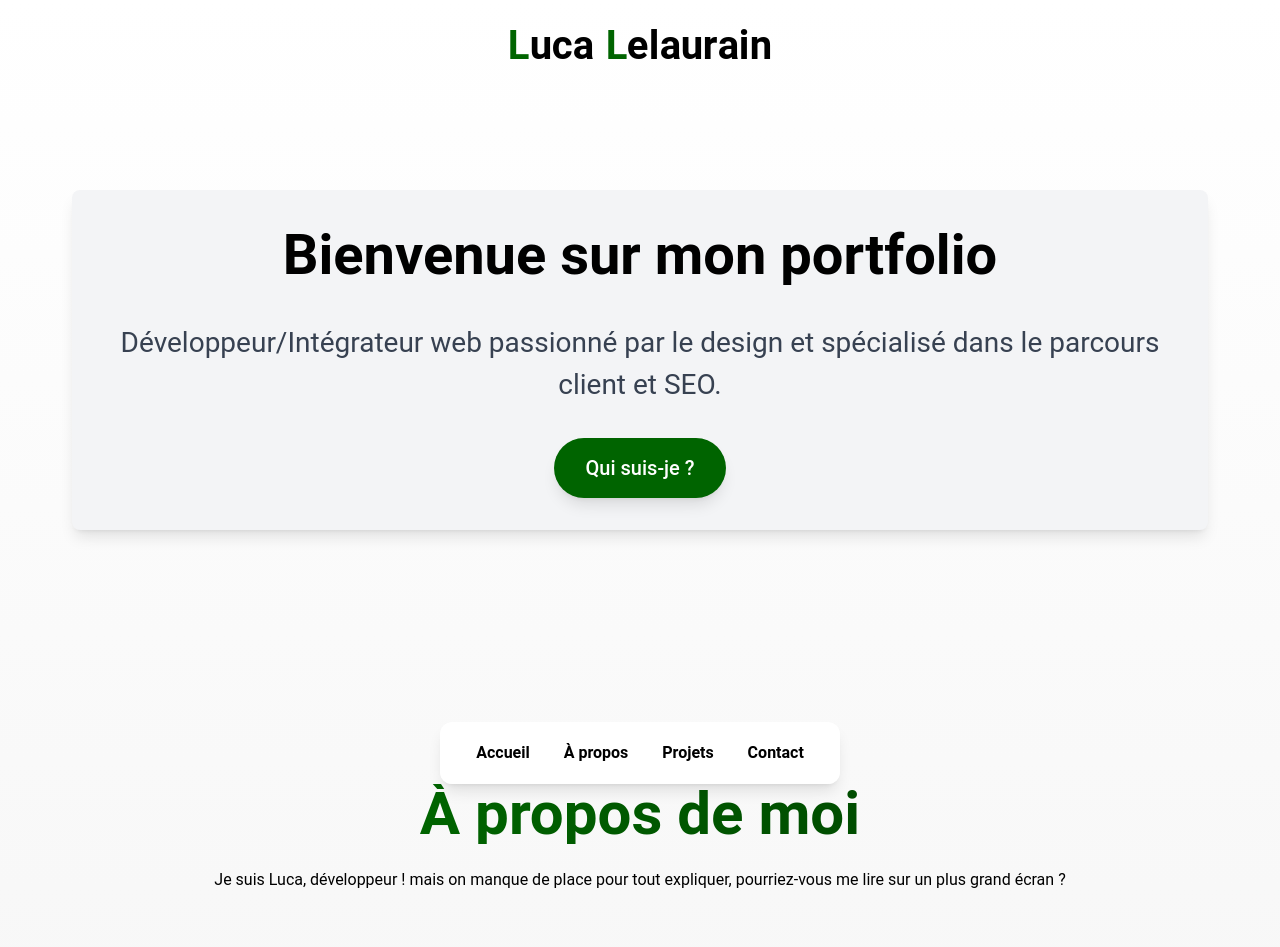
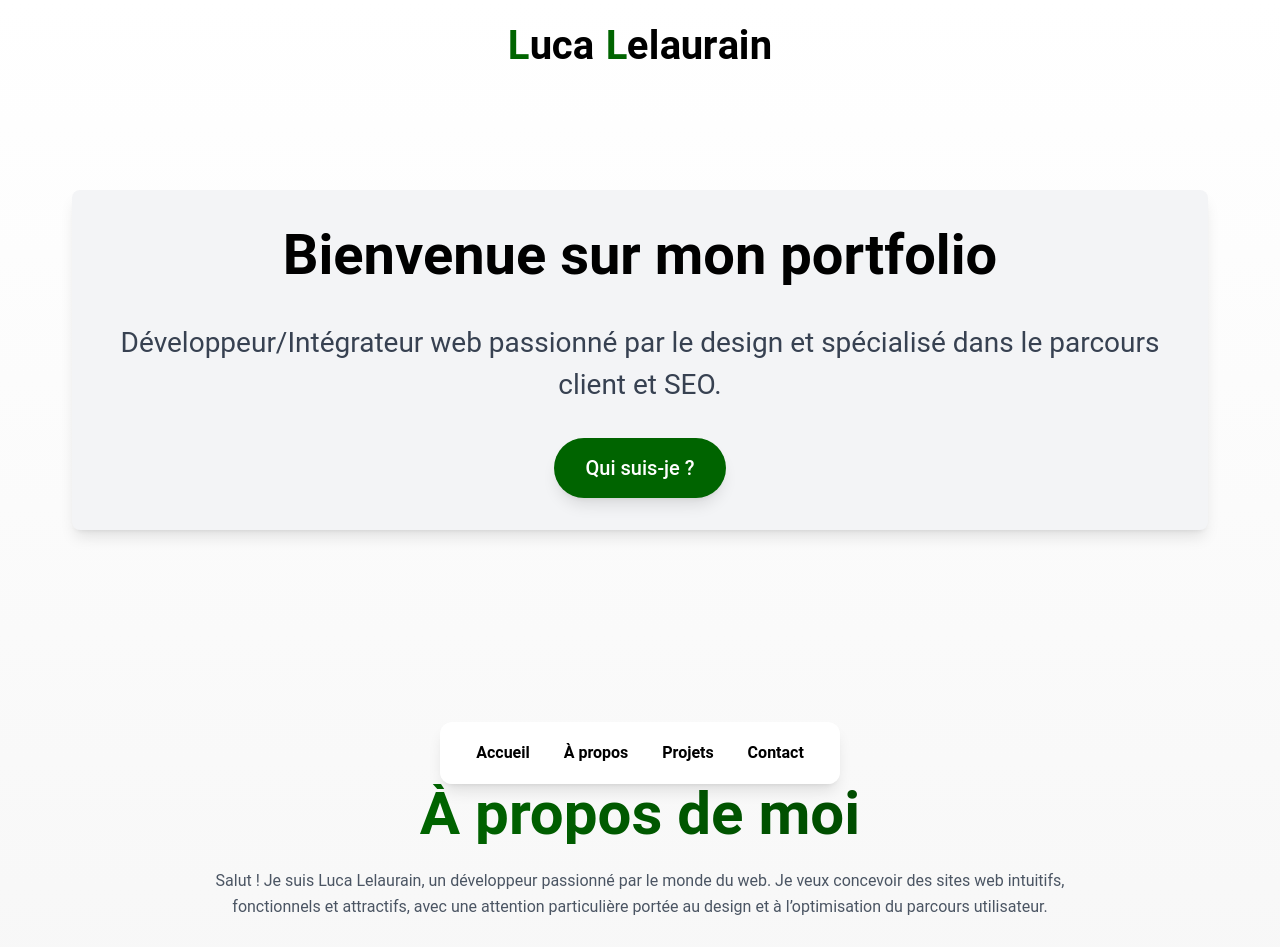
Before and after one commit to lucallrain/mon-portfolio-luca, a Next.js app: page / in a window 1280 px wide. Shown: the top 947 px of the page. Built offline with nearby package versions, Linux system fonts and the light colour scheme.

Commit message:
newaircut

```diff
--- a/src/app/styles/globals.css
+++ b/src/app/styles/globals.css
@@ -162,6 +162,8 @@ html {
 }
 .about-description {
   @apply text-base text-gray-600 leading-relaxed;
+  display: flex;
+  flex-direction: row;
 }
 .about-description-responsive {
   display: none;
@@ -483,7 +485,7 @@ html {
     padding: 6px;
   }
 }
-@media (min-width: 769px) {
+@media (max-width: 1040px) {
   .about-description {
     display: none;
   }
```
